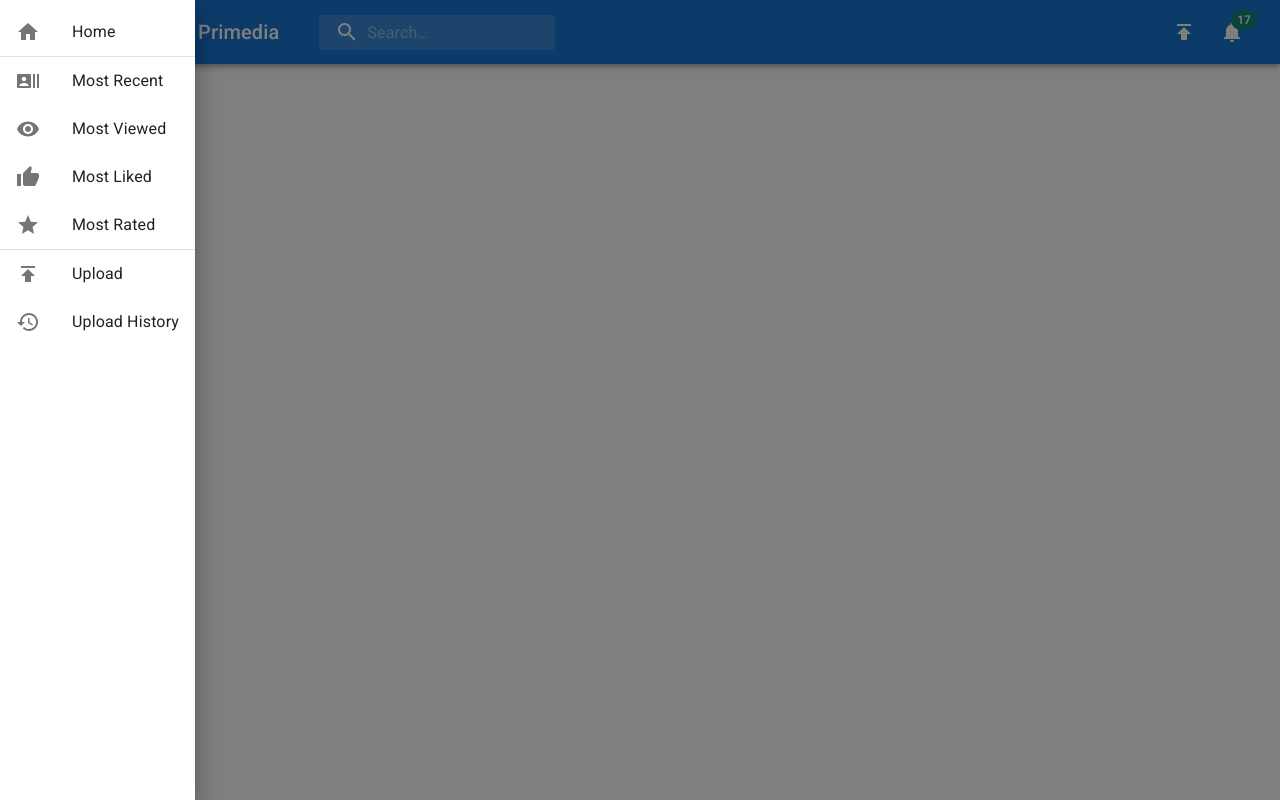
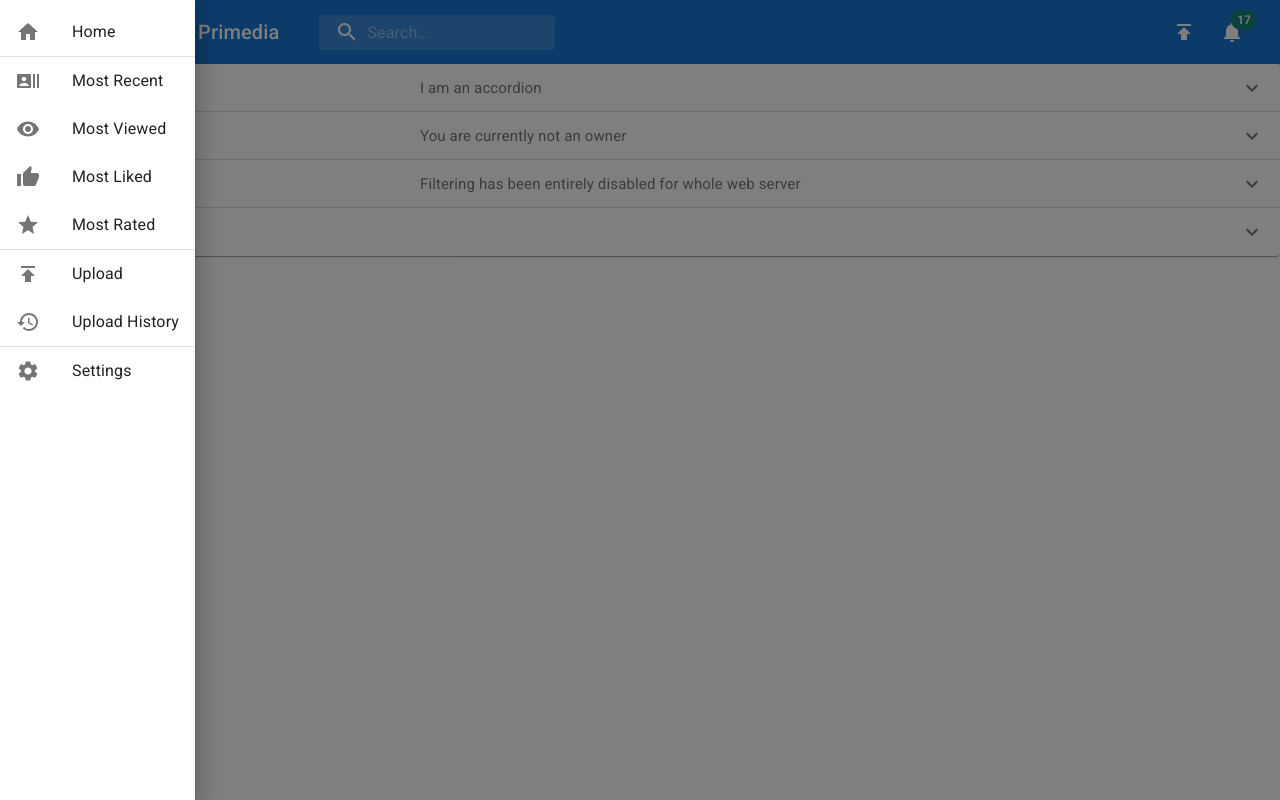
Before and after one commit to essaricy/primedia-ui, a React (Create React App) app: page /settings in a window 1280 px wide. Both pictures are taken after a click on the button "open drawer". Built offline with nearby package versions, Linux system fonts and the light colour scheme.

Commit message:
Fixed stepper transition issue

```diff
--- a/src/app/components/App.js
+++ b/src/app/components/App.js
@@ -8,6 +8,7 @@
 import WatchContainer from '../../watch/components/Watch';
 import UploadContainer from '../../upload/components/Upload';
 import UploadHistoryContainer from '../../upload/components/UploadHistory';
+import SettingsContainer from '../../settings/components/SettingsContainer';
 
 import history from '../config/history';
 import store from '../config/store';
@@ -22,6 +23,7 @@
         <Route path="/watch" component={WatchContainer} />
         <Route path="/upload" component={UploadContainer} />
         <Route path="/upload-history" component={UploadHistoryContainer} />
+        <Route path="/settings" component={SettingsContainer} />
       </BrowserRouter>
     </Provider>
   );
--- a/src/app/components/StepperProgress.js
+++ b/src/app/components/StepperProgress.js
@@ -19,15 +19,18 @@
 }));
 
 export const getStatusInfo = (steps, status) => {
+  const NOT_FOUND = -1;
   if (status == null) {
     return null;
   }
   let index = steps.findIndex(el => status === el.sCode);
-  if (index == -1) {
+  console.log('sCode index: ', index);
+  if (index == NOT_FOUND) {
     index = steps.findIndex(el => status === el.fCode);
-    return index == -1 ? null : { index };
+    console.log('fCode index: ', index);
+    return index == NOT_FOUND ? null : { isFailure: true, index };
   } else {
-    return { isSuccess: true, index: index + 1 };
+    return { index: index + 1 };
   }
 }
 
@@ -44,10 +47,10 @@
   const { steps, progress, onPollProgress } = props;
   const { id, status } = progress;
   const stepStatus = getStepStatus(steps, status);
-  const { index, isSuccess } = stepStatus;
+  const { index, isFailure } = stepStatus;
 
   useEffect(() => {
-    if (index != -1 && isSuccess && index != steps.length) {
+    if (index != -1 && !isFailure && index != steps.length) {
       const interval = setInterval(() => onPollProgress(id), 2000);
       return () => {
         clearInterval(interval);
--- a/src/header/components/MenuConstants.js
+++ b/src/header/components/MenuConstants.js
@@ -5,15 +5,18 @@
 import RateIcon from '@material-ui/icons/Grade';
 import UploadIcon from '@material-ui/icons/Publish';
 import HistoryIcon from '@material-ui/icons/History';
+import SettingsIcon from '@material-ui/icons/Settings';
 
 export const MENU_ITEMS = [
-  { id: "HOME",         text: "Home",           icon: <HomeIcon />, nav: '/' },
-  { id: "Divider_1",    text: "-"                                   },
-  { id: "MOST_RECENT",  text: "Most Recent",    icon: <RecentIcon /> },
-  { id: "MOST_VIEWED",  text: "Most Viewed",    icon: <VisibilityIcon /> },
-  { id: "MOST_LIKED",   text: "Most Liked",     icon: <LikeIcon /> },
-  { id: "MOST_RATED",   text: "Most Rated",     icon: <RateIcon /> },
-  { id: "Divider_2",    text: "-"                                   },
-  { id: "UPLOAD",       text: "Upload",         icon: <UploadIcon />, nav: '/upload' },
-  { id: "HISTORY",      text: "Upload History", icon: <HistoryIcon />, nav: '/upload-history' },
+  { id: "HOME",         text: "Home",             icon: <HomeIcon />,   nav: '/'                  },
+  { id: "Divider_1",    text: "-"                                                                 },
+  { id: "MOST_RECENT",  text: "Most Recent",      icon: <RecentIcon />                            },
+  { id: "MOST_VIEWED",  text: "Most Viewed",      icon: <VisibilityIcon />                        },
+  { id: "MOST_LIKED",   text: "Most Liked",       icon: <LikeIcon />                              },
+  { id: "MOST_RATED",   text: "Most Rated",       icon: <RateIcon />                              },
+  { id: "Divider_2",    text: "-"                                                                 },
+  { id: "UPLOAD",       text: "Upload",           icon: <UploadIcon />,   nav: '/upload'          },
+  { id: "HISTORY",      text: "Upload History",   icon: <HistoryIcon />,  nav: '/upload-history'  },
+  { id: "Divider_3",    text: "-"                                                                 },
+  { id: "SETTINGS",     text: "Settings",         icon: <SettingsIcon />, nav: '/settings'        },
 ];
--- /dev/null
+++ b/src/settings/components/SettingsContainer.js
@@ -0,0 +1,104 @@
+import React from 'react';
+import { makeStyles } from '@material-ui/core/styles';
+import Accordion from '@material-ui/core/Accordion';
+import AccordionDetails from '@material-ui/core/AccordionDetails';
+import AccordionSummary from '@material-ui/core/AccordionSummary';
+import Typography from '@material-ui/core/Typography';
+import ExpandMoreIcon from '@material-ui/icons/ExpandMore';
+
+const useStyles = makeStyles((theme) => ({
+  root: {
+    width: '100%',
+  },
+  heading: {
+    fontSize: theme.typography.pxToRem(15),
+    flexBasis: '33.33%',
+    flexShrink: 0,
+  },
+  secondaryHeading: {
+    fontSize: theme.typography.pxToRem(15),
+    color: theme.palette.text.secondary,
+  },
+}));
+
+
+export default function SettingsContainer() {
+  const classes = useStyles();
+  const [expanded, setExpanded] = React.useState(false);
+
+  const handleChange = (panel) => (event, isExpanded) => {
+    setExpanded(isExpanded ? panel : false);
+  };
+
+  return (
+    <div className={classes.root}>
+      <Accordion expanded={expanded === 'panel1'} onChange={handleChange('panel1')}>
+        <AccordionSummary
+          expandIcon={<ExpandMoreIcon />}
+          aria-controls="panel1bh-content"
+          id="panel1bh-header"
+        >
+          <Typography className={classes.heading}>General settings</Typography>
+          <Typography className={classes.secondaryHeading}>I am an accordion</Typography>
+        </AccordionSummary>
+        <AccordionDetails>
+          <Typography>
+            Nulla facilisi. Phasellus sollicitudin nulla et quam mattis feugiat. Aliquam eget
+            maximus est, id dignissim quam.
+          </Typography>
+        </AccordionDetails>
+      </Accordion>
+      <Accordion expanded={expanded === 'panel2'} onChange={handleChange('panel2')}>
+        <AccordionSummary
+          expandIcon={<ExpandMoreIcon />}
+          aria-controls="panel2bh-content"
+          id="panel2bh-header"
+        >
+          <Typography className={classes.heading}>Users</Typography>
+          <Typography className={classes.secondaryHeading}>
+            You are currently not an owner
+          </Typography>
+        </AccordionSummary>
+        <AccordionDetails>
+          <Typography>
+            Donec placerat, lectus sed mattis semper, neque lectus feugiat lectus, varius pulvinar
+            diam eros in elit. Pellentesque convallis laoreet laoreet.
+          </Typography>
+        </AccordionDetails>
+      </Accordion>
+      <Accordion expanded={expanded === 'panel3'} onChange={handleChange('panel3')}>
+        <AccordionSummary
+          expandIcon={<ExpandMoreIcon />}
+          aria-controls="panel3bh-content"
+          id="panel3bh-header"
+        >
+          <Typography className={classes.heading}>Advanced settings</Typography>
+          <Typography className={classes.secondaryHeading}>
+            Filtering has been entirely disabled for whole web server
+          </Typography>
+        </AccordionSummary>
+        <AccordionDetails>
+          <Typography>
+            Nunc vitae orci ultricies, auctor nunc in, volutpat nisl. Integer sit amet egestas eros,
+            vitae egestas augue. Duis vel est augue.
+          </Typography>
+        </AccordionDetails>
+      </Accordion>
+      <Accordion expanded={expanded === 'panel4'} onChange={handleChange('panel4')}>
+        <AccordionSummary
+          expandIcon={<ExpandMoreIcon />}
+          aria-controls="panel4bh-content"
+          id="panel4bh-header"
+        >
+          <Typography className={classes.heading}>Personal data</Typography>
+        </AccordionSummary>
+        <AccordionDetails>
+          <Typography>
+            Nunc vitae orci ultricies, auctor nunc in, volutpat nisl. Integer sit amet egestas eros,
+            vitae egestas augue. Duis vel est augue.
+          </Typography>
+        </AccordionDetails>
+      </Accordion>
+    </div>
+  );
+}
--- a/src/upload/constants/UploadConstants.js
+++ b/src/upload/constants/UploadConstants.js
@@ -1,6 +1,6 @@
 export const UPLOAD_STEPS = [
   { sCode: "UPLOADED", sLabel: "Upload File" },
-  { sCode: "INIT", sLabel: "Initializing", fCode: "INIT_FAIL", fLabel: "Initializing failed!" },
+  { sCode: "INIT", sLabel: "Initializing" },
   { sCode: "THUMB_DONE", sLabel: "Generate thumbnail", fCode: "THUMB_FAIL", fLabel: "Generating thumbnail failed!" },
   { sCode: "DB_DONE", sLabel: "Save to database", fCode: "DB_FAIL", fLabel: "Saving to database failed!" },
   { sCode: "FILE_DONE", sLabel: "Save to file system", fCode: "FILE_FAIL", fLabel: "Saving to file system failed!" },
--- a/src/upload/reducers/UploadReducer.js
+++ b/src/upload/reducers/UploadReducer.js
@@ -99,7 +99,8 @@
         isUploading: true,
         uploadMessage: null,
         progress: {
-          ...UploadConstants.getFirstStep()
+          ...state.progress,
+          status: UploadConstants.getFirstStep()
         }
       }
     case UploadActionTypes.SET_PROGRESS_STATUS:
```
